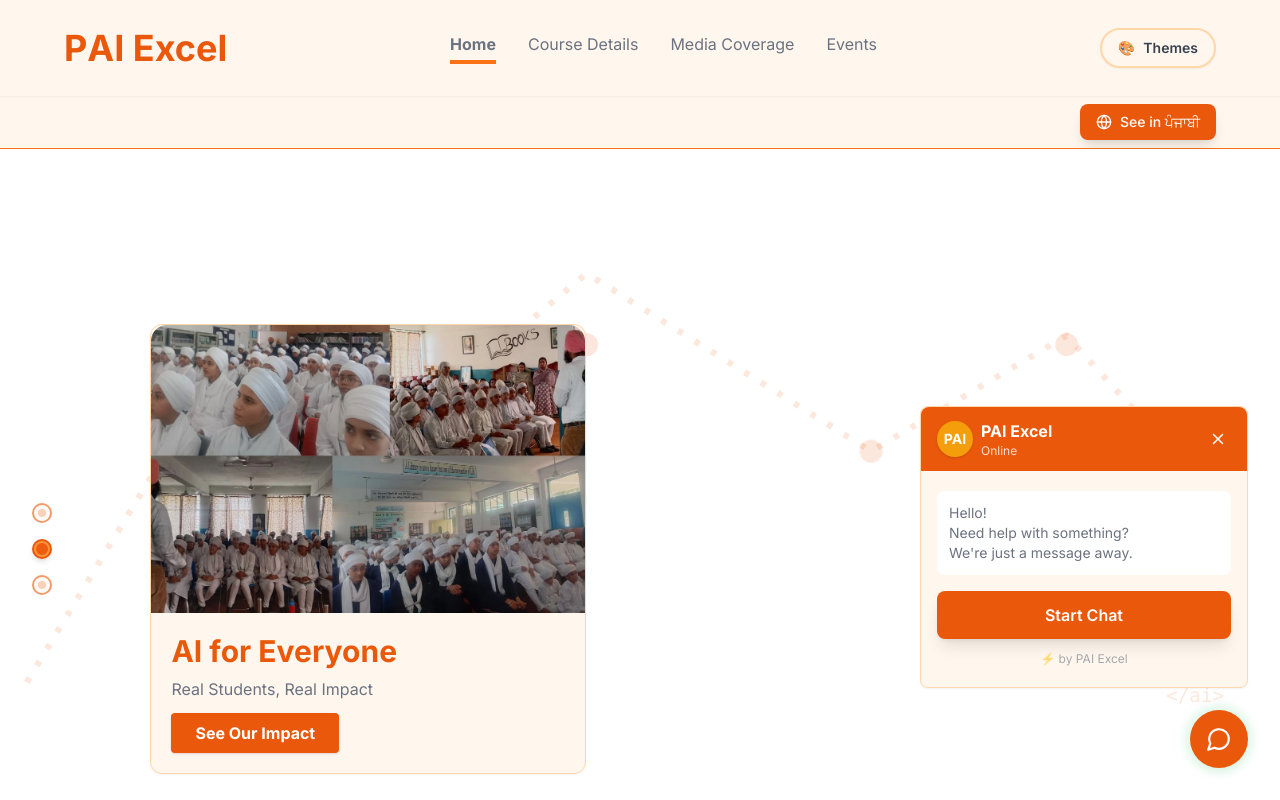
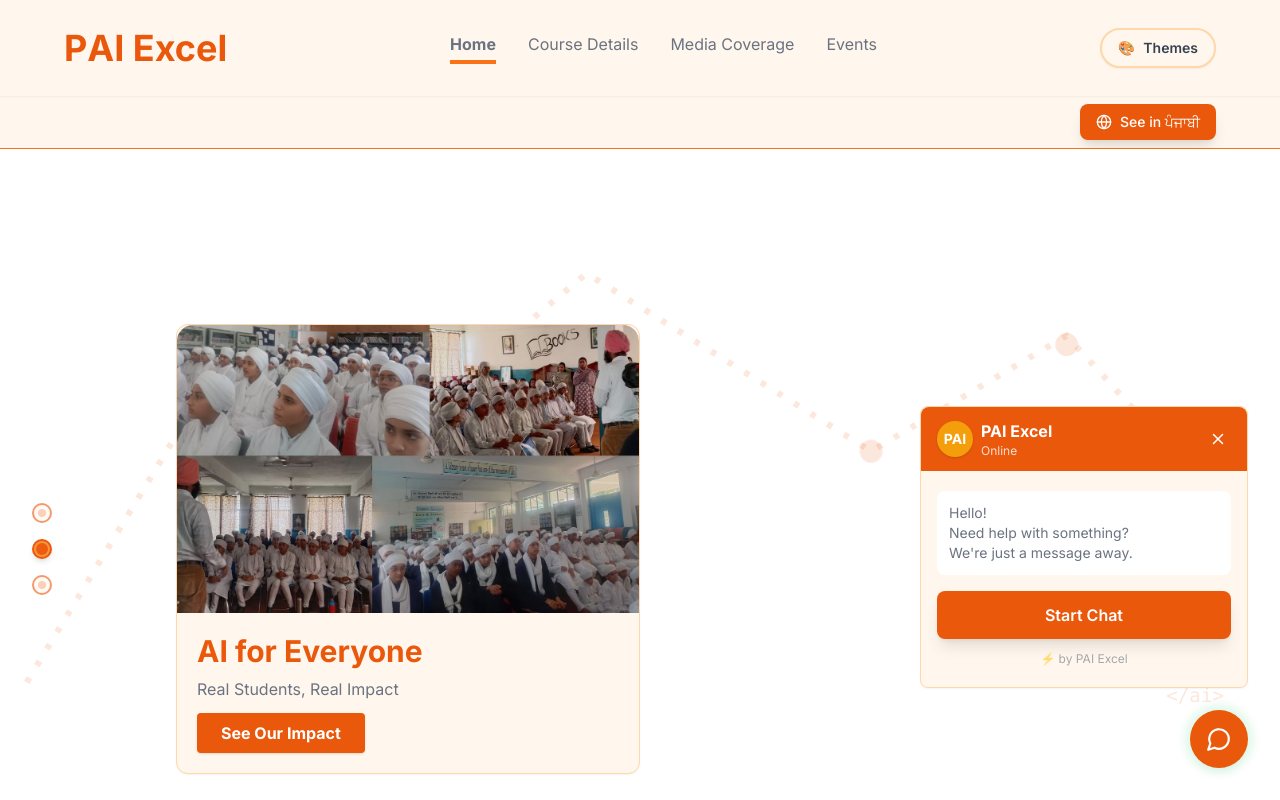
Before and after one commit to rakhikamboz7/PAI-Excellence, a React (Vite) app in the folder client/: page / in a window 1280 px wide. Both pictures are taken after a click on the button 1219 px from the left and 739 px from the top of the page. Shown: the top 800 px of the page. Built offline with nearby package versions, Linux system fonts and the light colour scheme.

Commit message:
Hero-section

```diff
--- a/client/src/components/Hero.jsx
+++ b/client/src/components/Hero.jsx
@@ -261,7 +261,7 @@ const Hero = () => {
         {/* Slide image left */}
         <div className="flex-1 flex justify-center items-center">
           <Card
-            className="rounded-xl overflow-hidden shadow-2xl max-w-lg w-[80%] mx-auto animate-fade-in"
+            className="rounded-xl ml-20 overflow-hidden shadow-2xl max-w-lg w-[90%] mx-auto animate-fade-in"
             style={{
               background: "var(--surface-color, #dbeafe)",
               border: "1px solid var(--border-color, #93c5fd)"
@@ -304,14 +304,14 @@ const Hero = () => {
         {/* AI accent right */}
         <div className="flex-1 hidden md:flex items-center justify-center">
           <div
-            className="rounded-xl shadow-lg flex flex-col items-center gap-2 p-8 border animate-fade-in-late"
+            className="rounded-xl shadow-lg flex flex-col items-center gap-2 p-4 border animate-fade-in-late"
             style={{
               background: "var(--background-color,#eff6ff)",
               border: "1.5px solid var(--border-color,#93c5fd)"
             }}
           >
             <span
-              className="text-3xl font-extrabold tracking-tight font-mono"
+              className="text-2xl font-extrabold tracking-tight font-mono"
               style={{ color: "var(--primary-color,#1e40af)" }}
             >
               Know About Instructors
```
